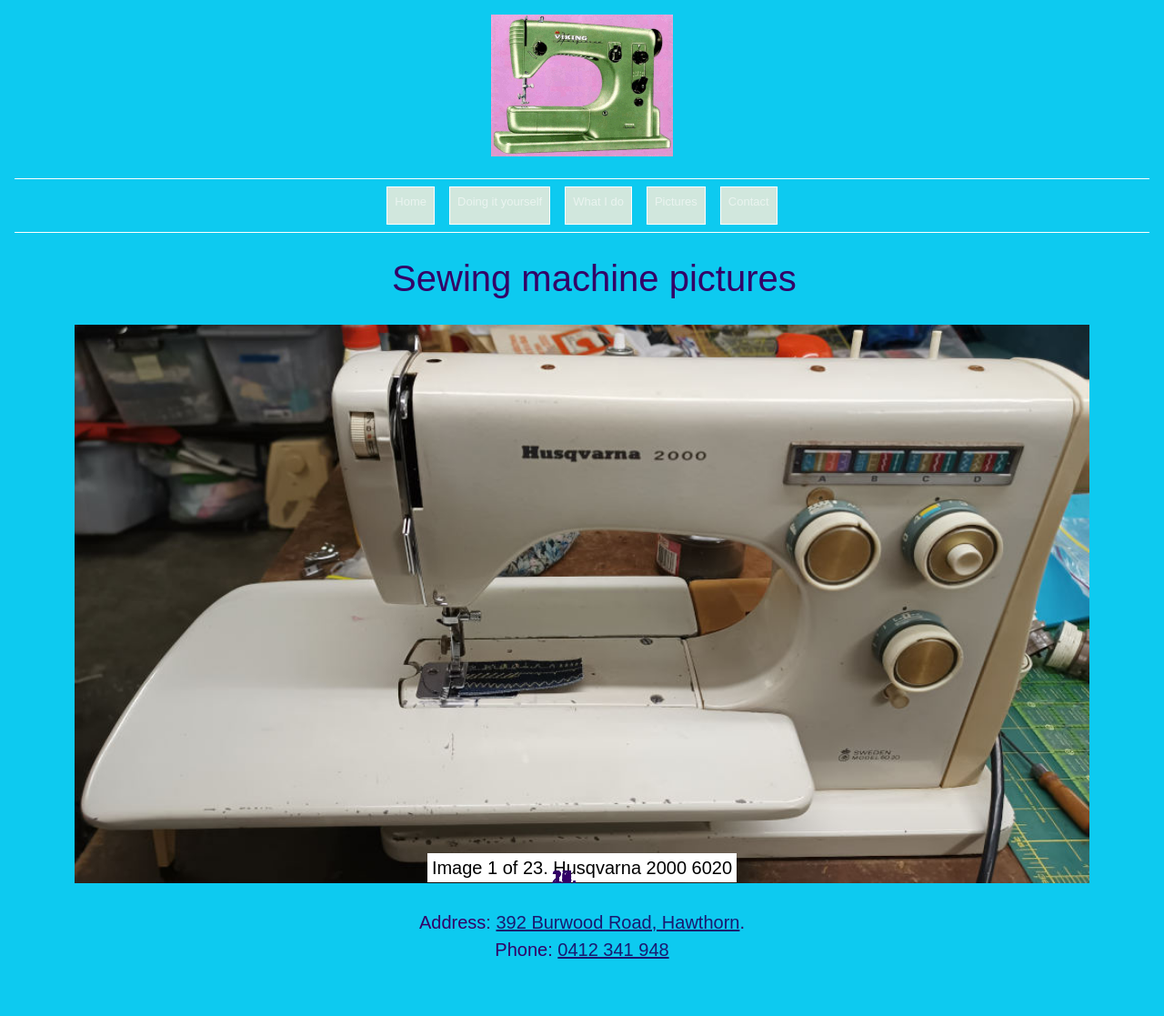
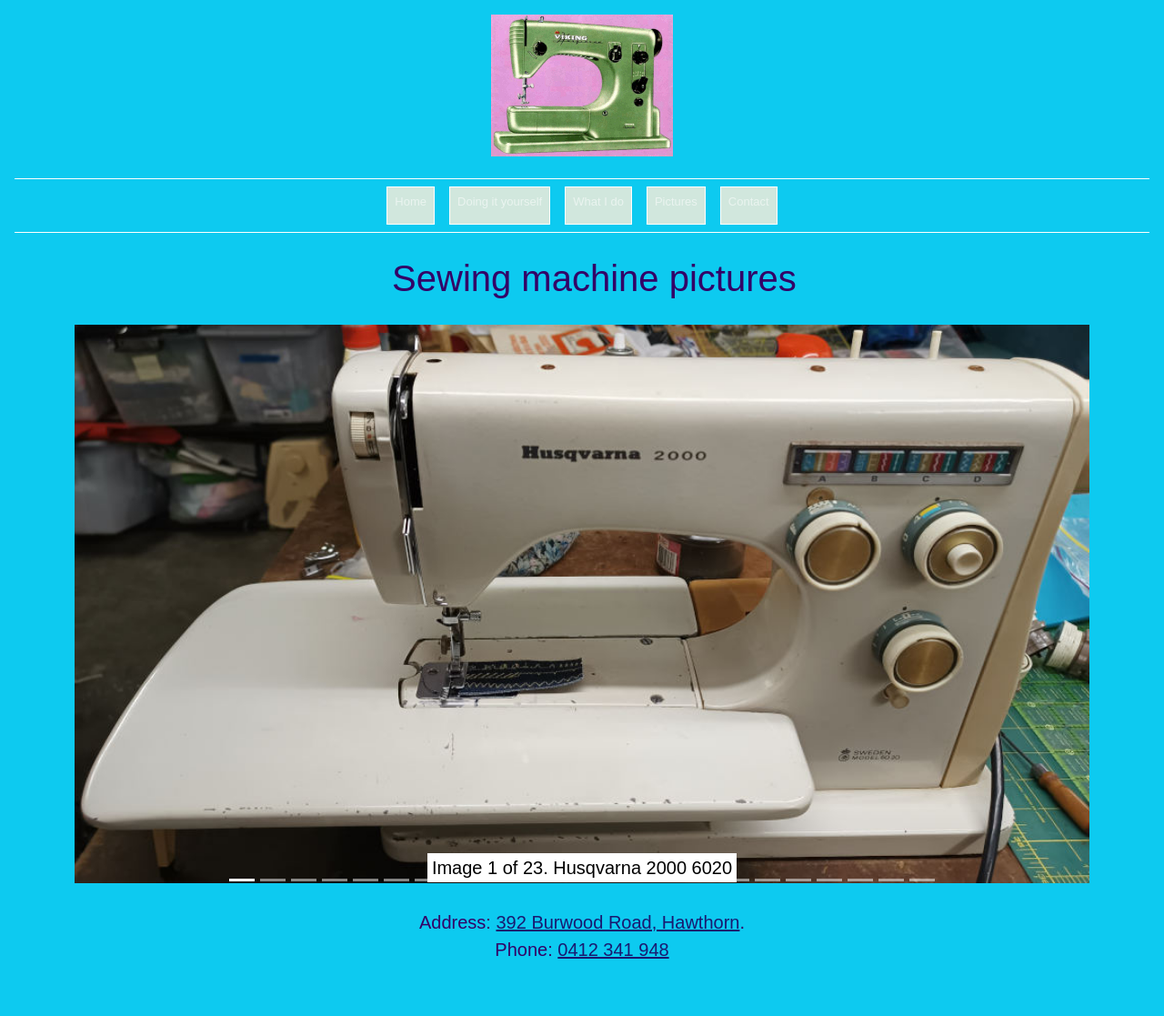
Before and after one commit to manicmike66/mikeandthemechanicals, a Jekyll site: the page built from pics.markdown, in a window 1280 px wide. Shown: the whole page at 91% size. Built offline with Jekyll 4.4.1, drawn with Linux system fonts in a browser that asks for light colours; nearby versions of some CDN libraries.

Commit message:
fixed the newly broken carousel

```diff
--- a/pics.markdown
+++ b/pics.markdown
@@ -9,56 +9,35 @@
 <div class="row">
 <div class="col-12 mb-1">
 
-<div id="carouselCaptions" class="carousel slide carousel-fade pb-4" data-ride="carousel">
-  <ol class="carousel-indicators">
+<div id="carouselCaptions" class="carousel slide carousel-fade pb-4" data-bs-ride="carousel">
+  <div class="carousel-indicators">
 
-<li class="active" data-target="#carouselCaptions" data-slide-to="1"></li>
+<button type="button" class="active" data-bs-target="#carouselcaptions" data-bs-slide-to="1"></button>
 
-<li data-target="#carouselCaptions" data-slide-to="2"></li>
+<button type="button" data-bs-target="#carouselcaptions" data-bs-slide-to="2"></button>
+<button type="button" data-bs-target="#carouselcaptions" data-bs-slide-to="3"></button>
+<button type="button" data-bs-target="#carouselcaptions" data-bs-slide-to="4"></button>
+<button type="button" data-bs-target="#carouselcaptions" data-bs-slide-to="5"></button>
+<button type="button" data-bs-target="#carouselcaptions" data-bs-slide-to="6"></button>
+<button type="button" data-bs-target="#carouselcaptions" data-bs-slide-to="7"></button>
+<button type="button" data-bs-target="#carouselcaptions" data-bs-slide-to="8"></button>
+<button type="button" data-bs-target="#carouselcaptions" data-bs-slide-to="9"></button>
+<button type="button" data-bs-target="#carouselcaptions" data-bs-slide-to="10"></button>
+<button type="button" data-bs-target="#carouselcaptions" data-bs-slide-to="11"></button>
+<button type="button" data-bs-target="#carouselcaptions" data-bs-slide-to="12"></button>
+<button type="button" data-bs-target="#carouselcaptions" data-bs-slide-to="13"></button>
+<button type="button" data-bs-target="#carouselcaptions" data-bs-slide-to="14"></button>
+<button type="button" data-bs-target="#carouselcaptions" data-bs-slide-to="15"></button>
+<button type="button" data-bs-target="#carouselcaptions" data-bs-slide-to="16"></button>
+<button type="button" data-bs-target="#carouselcaptions" data-bs-slide-to="17"></button>
+<button type="button" data-bs-target="#carouselcaptions" data-bs-slide-to="18"></button>
+<button type="button" data-bs-target="#carouselcaptions" data-bs-slide-to="19"></button>
+<button type="button" data-bs-target="#carouselcaptions" data-bs-slide-to="20"></button>
+<button type="button" data-bs-target="#carouselcaptions" data-bs-slide-to="21"></button>
+<button type="button" data-bs-target="#carouselcaptions" data-bs-slide-to="22"></button>
+<button type="button" data-bs-target="#carouselcaptions" data-bs-slide-to="23"></button>
 
-<li data-target="#carouselCaptions" data-slide-to="3"></li>
-
-<li data-target="#carouselCaptions" data-slide-to="4"></li>
-
-<li data-target="#carouselCaptions" data-slide-to="5"></li>
-
-<li data-target="#carouselCaptions" data-slide-to="6"></li>
-
-<li data-target="#carouselCaptions" data-slide-to="7"></li>
-
-<li data-target="#carouselCaptions" data-slide-to="8"></li>
-
-<li data-target="#carouselCaptions" data-slide-to="9"></li>
-
-<li data-target="#carouselCaptions" data-slide-to="10"></li>
-
-<li data-target="#carouselCaptions" data-slide-to="11"></li>
-
-<li data-target="#carouselCaptions" data-slide-to="12"></li>
-
-<li data-target="#carouselCaptions" data-slide-to="13"></li>
-
-<li data-target="#carouselCaptions" data-slide-to="14"></li>
-
-<li data-target="#carouselCaptions" data-slide-to="15"></li>
-
-<li data-target="#carouselCaptions" data-slide-to="16"></li>
-
-<li data-target="#carouselCaptions" data-slide-to="17"></li>
-
-<li data-target="#carouselCaptions" data-slide-to="18"></li>
-
-<li data-target="#carouselCaptions" data-slide-to="19"></li>
-
-<li data-target="#carouselCaptions" data-slide-to="20"></li>
-
-<li data-target="#carouselCaptions" data-slide-to="21"></li>
-
-<li data-target="#carouselCaptions" data-slide-to="22"></li>
-
-<li data-target="#carouselCaptions" data-slide-to="23"></li>
-
-  </ol>
+  </div>
   <div class="carousel-inner">
 
    <div class="carousel-item active">
@@ -224,14 +203,14 @@
    </div>
 
   </div>-->
-  <a class="carousel-control-prev" href="#carouselCaptions" role="button" data-slide="prev">
+  <button class="carousel-control-prev" data-bs-target="#carouselCaptions" type="button" data-bs-slide="prev">
     <span class="carousel-control-prev-icon" aria-hidden="true"></span>
-    <span class="sr-only">Previous</span>
-  </a>
-  <a class="carousel-control-next" href="#carouselCaptions" role="button" data-slide="next">
+    <span class="visually-hidden">Previous</span>
+  </button>
+  <button class="carousel-control-next" data-bs-target="#carouselCaptions" type="button" data-bs-slide="next">
     <span class="carousel-control-next-icon" aria-hidden="true"></span>
-    <span class="sr-only">Next</span>
-  </a>
+    <span class="visually-hidden">Next</span>
+  </button>
 </div><!-- end carousel -->
 </div>
 
```
